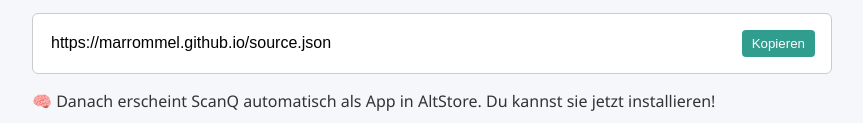
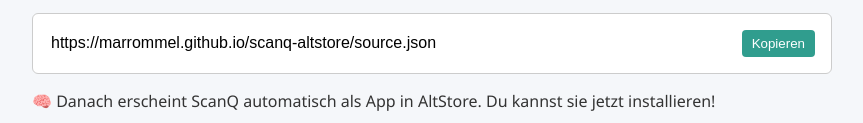
Before and after one commit to marrommel/ScanQ.github.io, a plain HTML site: page index.html in a window 1280 px wide. Shown: the part 623-746 px from the top of the page, without its empty margins (208-1071 px from the left). Drawn offline with Linux system fonts and the light colour scheme.

Commit message:
Update index.html

```diff
--- a/index.html
+++ b/index.html
@@ -133,7 +133,7 @@
         type="text"
         readonly
         onclick="copySource()"
-        value="https://marrommel.github.io/source.json"/>
+        value="https://marrommel.github.io/scanq-altstore/source.json"/>
 
       <button class="button copy-btn" onclick="copySource()">Kopieren</button>
     </div>
```
